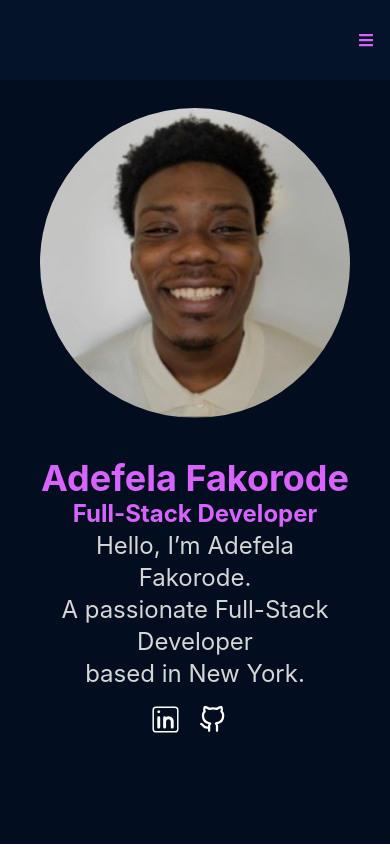
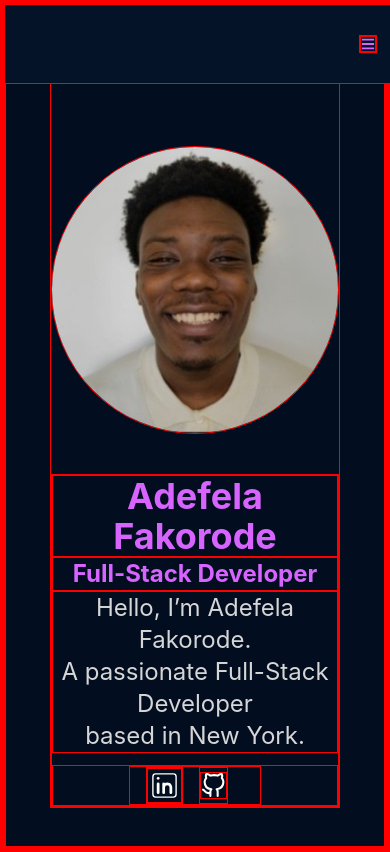
Before and after one commit to AdefelaFakorode/Adefela, a React (Vite) app: page / in a window 390 px wide. Built offline with nearby package versions, Linux system fonts and the light colour scheme.

Commit message:
home page is done, working on responsiveness

```diff
--- a/src/components/Home.jsx
+++ b/src/components/Home.jsx
@@ -6,21 +6,21 @@ const Home = () => {
   return (
     <div name="home" className="w-full h-screen bg-secondary">
       {/* Container */}
-      <div className="max-w-[1000px] px-10 flex flex-col justify-center h-full">
+      <div className="max-w-full px-11 flex flex-col justify-center h-full ">
         {/* Flex Container for Text and Image */}
         <div className="flex flex-col sm:flex-row items-center">
           {/* Image */}
           <img
             src={PP}
             alt="My Image"
-            className="sm:max-w-[300px] mb-10 rounded-full sm:mr-10 sm:order-1"
+            className="w-full sm:max-w-[1000px] sm:mt-20 mt-[100px] mb-10 sm:mb-0 rounded-full sm:mr-10 sm:order-1 lg:max-w-[500px] xl:max-w-[600px] sm:ml-auto"
           />
           {/* Text */}
-          <div className="text-center sm:text-left">
-            <h1 className="text-4xl xl:text-7xl text-primaryTextColor font-bold">
+          <div className="text-center sm:text-left sm:ml-auto sm:mt-20">
+            <h1 className="text-4xl xl:text-7xl sm:mb-2 text-primaryTextColor font-bold">
               Adefela Fakorode
             </h1>
-            <h2 className="text-2xl xl:text-5xl text-primaryTextColor font-bold">
+            <h2 className="text-2xl xl:text-5xl sm:mb-2 text-primaryTextColor font-bold">
               Full-Stack Developer
             </h2>
             {/* Intro */}
--- a/src/index.css
+++ b/src/index.css
@@ -8,5 +8,5 @@ li{
 }
 
 *{
-
+    border: 1px solid red;
 }
```
